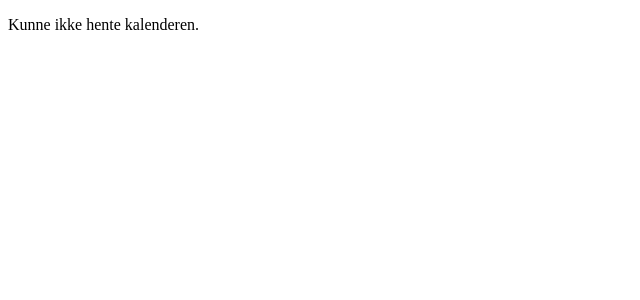
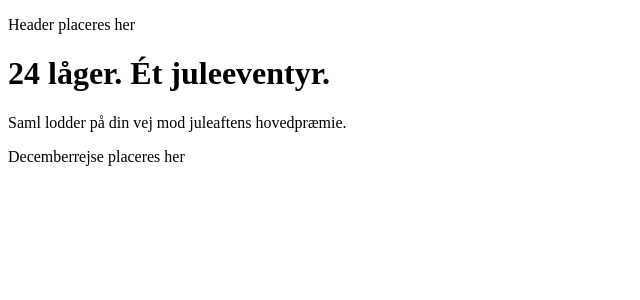
Before and after one commit to t1ger-scripts/julekalender, a React (Vite) app: page / in a window 1280 px wide. Shown: the top 300 px of the page, without its empty margins (0-640 px from the left). Built offline with nearby package versions, Linux system fonts and the light colour scheme; no server answers.

Commit message:
feat: add calendar page and layout structure

```diff
--- a/src/App.tsx
+++ b/src/App.tsx
@@ -1,52 +1,8 @@
-// Appens rodkomponent. Her tilkobles kalendersiden senere.
-import { useEffect, useState } from "react"
-import ActivityModal from "./components/ActivityModal"
-import ActivityInfo from "./components/ActivityInfo"
-import SpinWheel from "./components/activities/SpinWheel"
-import { loadDoors } from "./api/loadDoors"
-import type { WheelDoor } from "./types/calendar"
+import CalendarPage from './pages/CalendarPage'
 
+// Appens rodkomponent. Viser kalendersiden.
 function App() {
-  const [doors, setDoors] = useState<WheelDoor[]>([])
-  const [error, setError] = useState(false)
-
-  useEffect(() => {
-    loadDoors()
-      .then(setDoors)
-      .catch(() => setError(true))
-  }, [])
-
-  const door = doors.find((door) => door.day === 5)
-
-  if (error) {
-    return <p>Kunne ikke hente kalenderen.</p>
-  }
-
-  if (!door) {
-    return <p>Henter dagens låge...</p>
-  }
-
-  return (
-    <ActivityModal
-      info={
-        <ActivityInfo
-          title={door.content.title}
-          progress={5}
-          description={door.content.description}
-          rules={door.content.rules}
-        />
-      }
-      onClose={() => console.log("Tilbage til kalender")}
-    >
-      <SpinWheel
-  segments={door.segments}
-  onComplete={(result) => {
-    console.log("Låge:", door.day)
-    console.log("Resultat:", result)
-  }}
-/>
-    </ActivityModal>
-  )
+  return <CalendarPage />
 }
 
 export default App
--- a/src/pages/CalendarPage.tsx
+++ b/src/pages/CalendarPage.tsx
@@ -1 +1,16 @@
-/* Samler kalenderens data, fælles state og handlinger. Forbinder aktiviteter, belønninger og fremgang. */
+import CalendarLayout from '../templates/CalendarLayout'
+
+// Samler kalenderens indhold, brugerens fremgang og handlinger.
+function CalendarPage() {
+  return (
+    <CalendarLayout
+      header={<p>Header placeres her</p>}
+      journey={<p>Decemberrejse placeres her</p>}
+    >
+      <h1>24 låger. Ét juleeventyr.</h1>
+      <p>Saml lodder på din vej mod juleaftens hovedpræmie.</p>
+    </CalendarLayout>
+  )
+}
+
+export default CalendarPage
--- a/src/templates/CalendarLayout.tsx
+++ b/src/templates/CalendarLayout.tsx
@@ -1 +1,35 @@
-/* Definerer sidens layout og placeringen af kalenderens sektioner. */
+import type { ReactNode } from 'react'
+
+interface CalendarLayoutProps {
+  header: ReactNode
+  children: ReactNode
+  journey: ReactNode
+}
+
+// Placerer header, hovedindhold og decemberrejse på siden.
+function CalendarLayout({
+  header,
+  children,
+  journey,
+}: CalendarLayoutProps) {
+  return (
+    <div className="calendar-layout">
+      <header className="calendar-layout__header">
+        {header}
+      </header>
+
+      <main className="calendar-layout__main">
+        {children}
+      </main>
+
+      <section
+        className="calendar-layout__journey"
+        aria-label="Din decemberrejse"
+      >
+        {journey}
+      </section>
+    </div>
+  )
+}
+
+export default CalendarLayout
```
